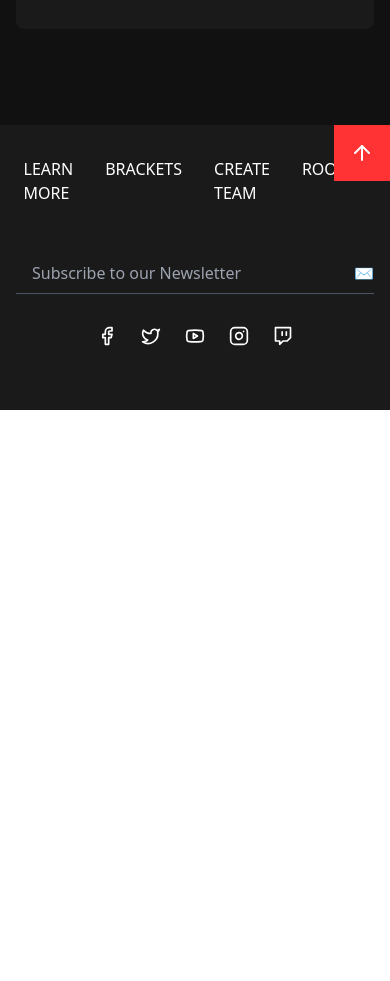
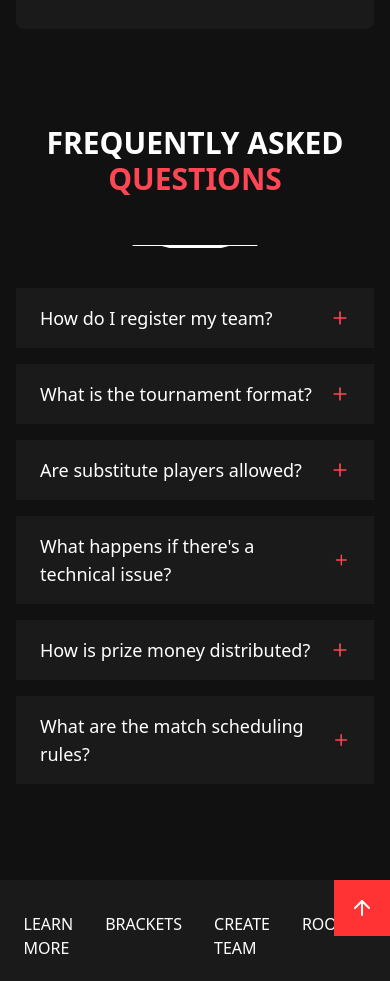
Before and after one commit to Zephyrus02/Ascendancy, a React (Vite) app: page /learn-more in a window 390 px wide. Shown: the part 3420-4401 px from the top of the page. Before the commit the page ends 3830 px from the top, so only its background shows below. Built offline with nearby package versions, Linux system fonts and the light colour scheme; no server answers.

Commit message:
added faq in learn more, team logo selection in create team

```diff
--- /dev/null
+++ b/src/components/learn/FAQSection.tsx
@@ -0,0 +1,69 @@
+import { useState } from 'react';
+import { Plus, Minus } from 'lucide-react';
+
+interface FAQItem {
+  question: string;
+  answer: string;
+}
+
+const faqs: FAQItem[] = [
+  {
+    question: "How do I register my team?",
+    answer: "Create an account, go to the Create Team page, fill in your team details and members' information. Make sure all players meet the eligibility requirements before registering. Once the payment gets completed successfully the team will be verified and eligible to play."
+  },
+  {
+    question: "What is the tournament format?",
+    answer: "The tournament begins with online qualifiers, followed by a group stage where teams are divided into 4 groups. Top 2 teams from each group advance to single elimination playoffs."
+  },
+  {
+    question: "Are substitute players allowed?",
+    answer: "Yes, each team can have 2 substitute players in addition to their 5 main players. Substitutes can be switched between matches with prior notification."
+  },
+  {
+    question: "What happens if there's a technical issue?",
+    answer: "Each team gets one technical pause per map. If issues persist, contact an admin immediately through Discord. Extended technical issues may result in rescheduling."
+  },
+  {
+    question: "How is prize money distributed?",
+    answer: "The $10,000 prize pool is distributed as follows: 1st place - $5,000, 2nd place - $3,000, 3rd place - $2,000. Prizes are paid out within 30 days of tournament completion."
+  },
+  {
+    question: "What are the match scheduling rules?",
+    answer: "Match schedules are fixed for the tournament. Teams must be ready 15 minutes before their scheduled match time. Schedule conflicts should be reported at least 48 hours in advance."
+  }
+];
+
+export function FAQSection() {
+  const [openIndex, setOpenIndex] = useState<number | null>(null);
+
+  return (
+    <div className="space-y-4">
+      {faqs.map((faq, index) => (
+        <div
+          key={index}
+          className="bg-[#1a1a1a] transition-all duration-300
+                   hover:shadow-[0_0_20px_rgba(255,70,85,0.15)]"
+        >
+          <button
+            onClick={() => setOpenIndex(openIndex === index ? null : index)}
+            className="w-full px-6 py-4 flex items-center justify-between"
+          >
+            <span className="text-lg font-medium text-left">{faq.question}</span>
+            {openIndex === index ? (
+              <Minus className="w-5 h-5 text-[#FF4655]" />
+            ) : (
+              <Plus className="w-5 h-5 text-[#FF4655]" />
+            )}
+          </button>
+
+          <div
+            className={`px-6 overflow-hidden transition-all duration-300 ease-in-out
+                      ${openIndex === index ? 'max-h-48 pb-4' : 'max-h-0'}`}
+          >
+            <p className="text-white/70">{faq.answer}</p>
+          </div>
+        </div>
+      ))}
+    </div>
+  );
+}
--- a/src/components/team/TeamBasicInfo.tsx
+++ b/src/components/team/TeamBasicInfo.tsx
@@ -1,5 +1,6 @@
 import { useState } from 'react';
 import { UploadCloud, X } from 'lucide-react';
+import { Separator } from '../Separator';
 
 interface Props {
   teamData: any;
@@ -28,6 +29,7 @@ export function TeamBasicInfo({ teamData, setTeamData }: Props) {
       <h2 className="text-3xl font-bold mb-12 text-center">
         BASIC <span className="text-[#FF4655]">INFORMATION</span>
       </h2>
+      <Separator />
 
       <div className="grid grid-cols-1 md:grid-cols-2 gap-12">
         {/* Team Name */}
--- a/src/pages/CreateTeam.tsx
+++ b/src/pages/CreateTeam.tsx
@@ -54,7 +54,6 @@ export function CreateTeam() {
           <h1 className="text-4xl md:text-6xl font-bold mb-4">
             CREATE YOUR <span className="text-[#FF4655]">TEAM</span>
           </h1>
-          <Separator />
         </div>
       </div>
 
--- a/src/pages/LearnMore.tsx
+++ b/src/pages/LearnMore.tsx
@@ -4,6 +4,7 @@ import { PrizePool } from '../components/learn/PrizePool';
 import { Navbar } from '../components/Navbar';
 import { Footer } from '../components/Footer';
 import { Separator } from '../components/Separator';
+import { FAQSection } from '../components/learn/FAQSection';
 
 export function LearnMore() {
   return (
@@ -48,6 +49,15 @@ export function LearnMore() {
           <Separator />
           <PrizePool />
         </section>
+
+        {/* FAQ Section */}
+        <section>
+          <h2 className="text-3xl md:text-4xl font-bold mb-12 text-center">
+            FREQUENTLY ASKED <span className="text-[#FF4655]">QUESTIONS</span>
+          </h2>
+          <Separator />
+          <FAQSection />
+        </section>
       </div>
         <Footer />
     </div>
```
